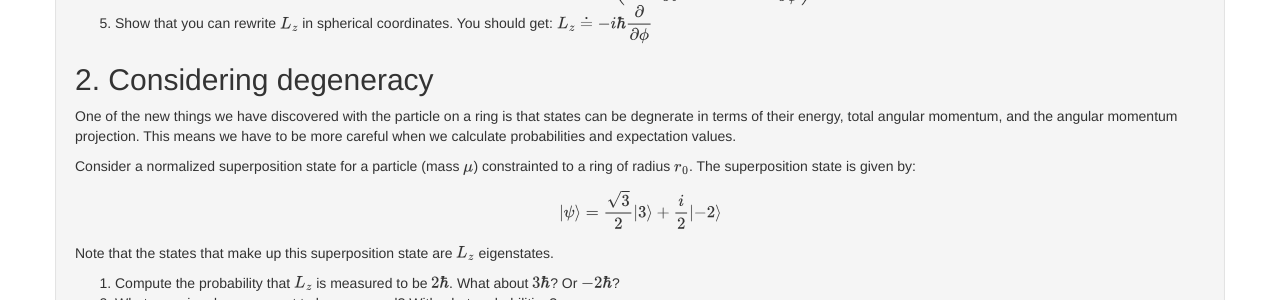
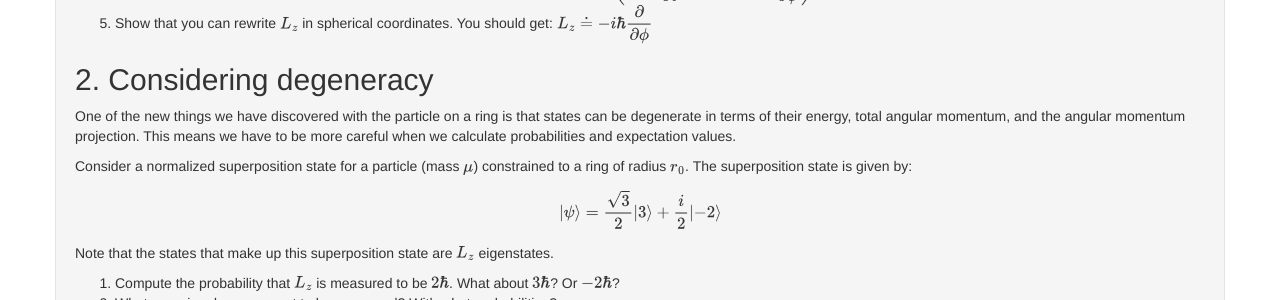
Before and after one commit to dannycab/phy472msu_s2021, a Jekyll site: the page built from assignments/homework7.md, in a window 1280 px wide. Shown: the part 549-849 px from the top of the page. Built offline with Jekyll 4.4.1, drawn with Linux system fonts in a browser that asks for light colours.

Commit message:
updated with day 19

```diff
--- a/assignments/homework7.md
+++ b/assignments/homework7.md
@@ -24,9 +24,9 @@ $$z = r \cos \phi$$
 
 ## 2. Considering degeneracy
 
-One of the new things we have discovered with the particle on a ring is that states can be degnerate in terms of their energy, total angular momentum, and the angular momentum projection. This means we have to be more careful when we calculate probabilities and expectation values.
+One of the new things we have discovered with the particle on a ring is that states can be degenerate in terms of their energy, total angular momentum, and the angular momentum projection. This means we have to be more careful when we calculate probabilities and expectation values.
 
-Consider a normalized superposition state for a particle (mass $\mu$) constrainted to a ring of radius $r_0$. The superposition state is given by:
+Consider a normalized superposition state for a particle (mass $\mu$) constrained to a ring of radius $r_0$. The superposition state is given by:
 
 $$\ket{\psi} = \dfrac{\sqrt{3}}{2}\ket{3} + \dfrac{i}{2}\ket{-2}$$
 
```
Also changed, not shown: notes/in-class/day19.md (added, +25 -0 lines), 1 other file.
